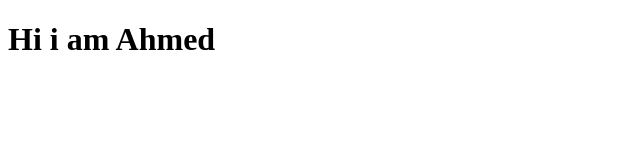
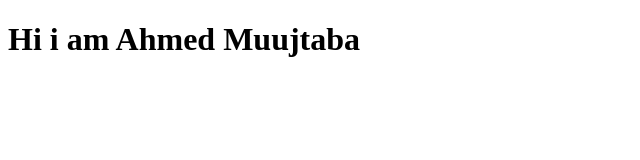
Before and after one commit to Mujtabaa-Ahmed/testing, a plain HTML site: page index.html in a window 1280 px wide. Shown: the whole page, without its empty margins (0-640 px from the left). Drawn offline with Linux system fonts and the light colour scheme.

Commit message:
3rd comit

```diff
--- a/index.html
+++ b/index.html
@@ -6,6 +6,6 @@
     <title>local repository</title>
 </head>
 <body>
-    <h1>Hi i am Ahmed</h1>
+    <h1>Hi i am Ahmed Muujtaba</h1>
 </body>
 </html>
```
